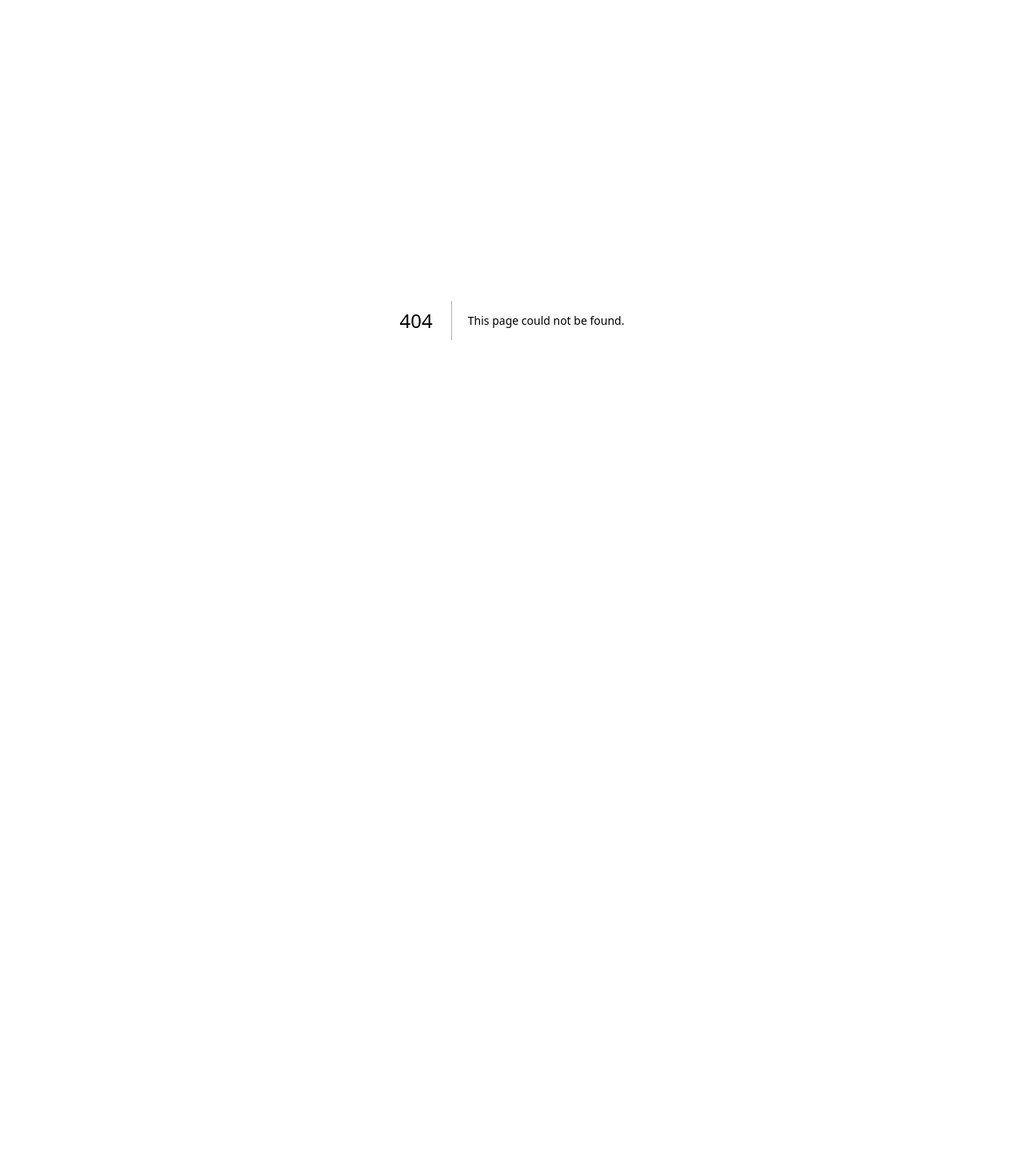
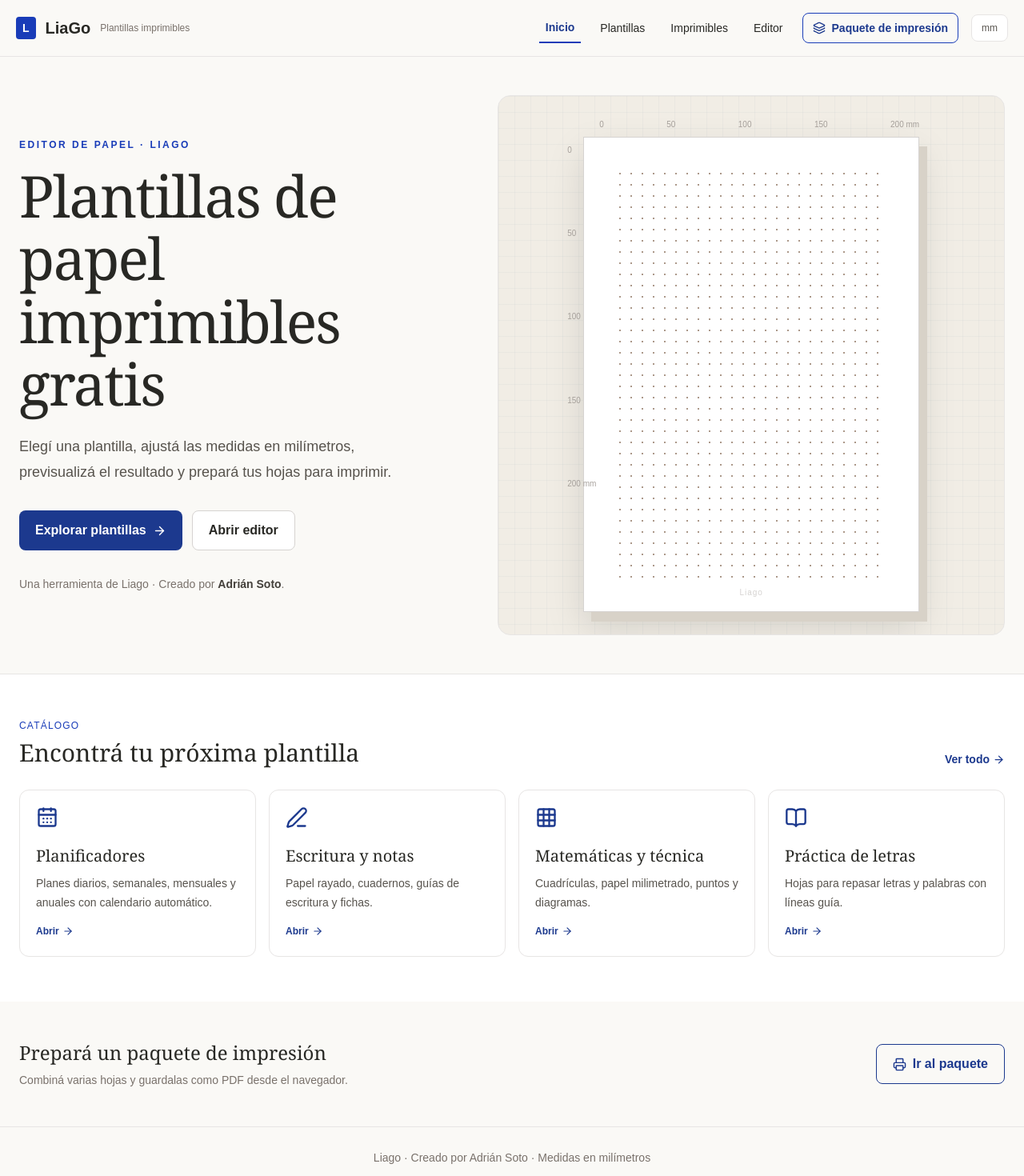
Before and after one commit to soto-cmd/liago, a Next.js app: page /plantillas/inicio in a window 1280 px wide. Before the commit this address had no page. Shown: the top 1470 px of the page at 80% size. Before the commit the page ends 800 px from the top, so only its background shows below. Built offline with nearby package versions, Linux system fonts and the light colour scheme.

Commit message:
feat: inicio propio de plantillas con navegación organizada y crédito Adrián Soto

```diff
--- /dev/null
+++ b/app/plantillas/inicio/page.tsx
@@ -0,0 +1,56 @@
+import Link from "next/link";
+import {ArrowRight,BookOpen,CalendarDays,Grid3X3,Layers,PenLine,Printer,Ruler} from "lucide-react";
+
+const sections=[
+ {title:"Planificadores",detail:"Planes diarios, semanales, mensuales y anuales con calendario automático.",icon:CalendarDays,href:"/plantillas?template=plan-semanal"},
+ {title:"Escritura y notas",detail:"Papel rayado, cuadernos, guías de escritura y fichas.",icon:PenLine,href:"/plantillas?template=pautado"},
+ {title:"Matemáticas y técnica",detail:"Cuadrículas, papel milimetrado, puntos y diagramas.",icon:Grid3X3,href:"/plantillas?template=cuadricula"},
+ {title:"Práctica de letras",detail:"Hojas para repasar letras y palabras con líneas guía.",icon:BookOpen,href:"/plantillas?template=letter-tracing-worksheet"}
+];
+export default function InicioPlantillas(){
+ return <main className="min-h-screen bg-[#faf9f6] text-[#282824]">
+ <header className="sticky top-0 z-20 border-b border-stone-200 bg-[#faf9f6]/95 backdrop-blur">
+  <div className="mx-auto flex max-w-7xl flex-wrap items-center justify-between gap-3 px-5 py-4">
+   <Link href="/plantillas/inicio" className="flex items-center gap-3 text-xl font-black"><span className="rounded bg-blue-800 px-2 py-1 text-sm text-white">L</span> LiaGo <span className="hidden text-xs font-normal text-stone-500 sm:inline">Plantillas imprimibles</span></Link>
+   <nav aria-label="Navegación de plantillas" className="flex flex-wrap items-center gap-2 text-sm sm:gap-4">
+    <Link href="/plantillas/inicio" aria-current="page" className="border-b-2 border-blue-800 px-2 py-2 font-semibold text-blue-900">Inicio</Link>
+    <Link href="/plantillas?catalog=plantillas" className="px-2 py-2 hover:text-blue-800">Plantillas</Link>
+    <Link href="/plantillas?catalog=variantes" className="px-2 py-2 hover:text-blue-800">Imprimibles</Link>
+    <Link href="/plantillas" className="px-2 py-2 hover:text-blue-800">Editor</Link>
+    <Link href="/plantillas?panel=paquete" className="flex items-center gap-2 rounded-lg border border-blue-800 px-3 py-2 font-semibold text-blue-900"><Layers size={16}/> Paquete de impresión</Link>
+    <span className="rounded-lg border border-stone-200 bg-white px-3 py-2 text-xs text-stone-600">mm</span>
+   </nav>
+  </div>
+ </header>
+ <section className="mx-auto grid max-w-7xl items-center gap-10 px-6 py-12 md:min-h-[610px] lg:grid-cols-[.9fr_1.1fr] lg:gap-20">
+  <div>
+   <p className="mb-4 text-xs font-bold uppercase tracking-[.21em] text-blue-800">Editor de papel · Liago</p>
+   <h1 className="max-w-lg font-serif text-5xl leading-[1.09] tracking-tight sm:text-6xl lg:text-7xl">Plantillas de papel imprimibles gratis</h1>
+   <p className="mt-6 max-w-lg text-lg leading-8 text-stone-600">Elegí una plantilla, ajustá las medidas en milímetros, previsualizá el resultado y prepará tus hojas para imprimir.</p>
+   <div className="mt-8 flex flex-wrap gap-3">
+    <Link href="/plantillas?catalog=plantillas" className="inline-flex items-center gap-2 rounded-lg bg-blue-900 px-5 py-3 font-semibold text-white">Explorar plantillas <ArrowRight size={17}/></Link>
+    <Link href="/plantillas" className="inline-flex items-center gap-2 rounded-lg border border-stone-300 bg-white px-5 py-3 font-semibold">Abrir editor</Link>
+   </div>
+   <p className="mt-8 text-sm text-stone-500">Una herramienta de Liago · Creado por <strong className="text-stone-700">Adrián Soto</strong>.</p>
+  </div>
+  <div className="relative flex min-h-[440px] items-center justify-center overflow-hidden rounded-2xl border border-stone-200 bg-[#f1ede5] p-7 sm:min-h-[560px]" style={{backgroundImage:"linear-gradient(#c8ced033 1px, transparent 1px),linear-gradient(90deg,#c8ced033 1px, transparent 1px)",backgroundSize:"20px 20px"}}>
+   <div className="relative w-full max-w-[420px]">
+    <div className="mb-2 flex justify-between pl-5 text-[10px] text-stone-400"><span>0</span><span>50</span><span>100</span><span>150</span><span>200 mm</span></div>
+    <div className="relative aspect-[210/297] w-full border border-stone-300 bg-white p-[9%] shadow-[10px_12px_0_#d8d2c8,0_20px_44px_#00000020]">
+     <div className="h-full w-full" style={{backgroundImage:"radial-gradient(circle,#ab9889 0.75px,transparent 0.95px)",backgroundSize:"14px 14px"}}/>
+     <p className="absolute inset-x-0 bottom-4 text-center text-[10px] tracking-widest text-stone-300">Liago</p>
+    </div>
+    <div className="absolute -left-5 top-8 flex h-[70%] flex-col justify-between text-[10px] text-stone-400"><span>0</span><span>50</span><span>100</span><span>150</span><span>200 mm</span></div>
+   </div>
+  </div>
+ </section>
+ <section className="border-t border-stone-200 bg-white py-14">
+  <div className="mx-auto max-w-7xl px-6">
+   <div className="mb-7 flex flex-wrap items-end justify-between gap-3"><div><p className="mb-2 text-xs uppercase tracking-widest text-blue-800">Catálogo</p><h2 className="font-serif text-3xl">Encontrá tu próxima plantilla</h2></div><Link href="/plantillas?catalog=plantillas" className="inline-flex items-center gap-1 text-sm font-semibold text-blue-900">Ver todo <ArrowRight size={15}/></Link></div>
+   <div className="grid gap-4 sm:grid-cols-2 lg:grid-cols-4">{sections.map(item=><Link key={item.title} href={item.href} className="group rounded-xl border border-stone-200 p-5 transition hover:border-blue-500 hover:shadow-md"><item.icon className="mb-5 h-7 w-7 text-blue-900"/><h3 className="font-serif text-xl">{item.title}</h3><p className="mt-2 text-sm leading-6 text-stone-600">{item.detail}</p><span className="mt-4 inline-flex items-center gap-1 text-xs font-bold text-blue-900">Abrir <ArrowRight size={14}/></span></Link>)}</div>
+  </div>
+ </section>
+ <section className="mx-auto flex max-w-7xl flex-wrap items-center justify-between gap-5 px-6 py-12"><div><h2 className="font-serif text-2xl">Prepará un paquete de impresión</h2><p className="mt-2 text-sm text-stone-500">Combiná varias hojas y guardalas como PDF desde el navegador.</p></div><Link href="/plantillas?panel=paquete" className="inline-flex items-center gap-2 rounded-lg border border-blue-900 px-5 py-3 font-semibold text-blue-900"><Printer size={17}/> Ir al paquete</Link></section>
+ <footer className="border-t border-stone-200 px-6 py-7 text-center text-sm text-stone-500">Liago · Creado por Adrián Soto · Medidas en milímetros</footer>
+ </main>;
+}
```
